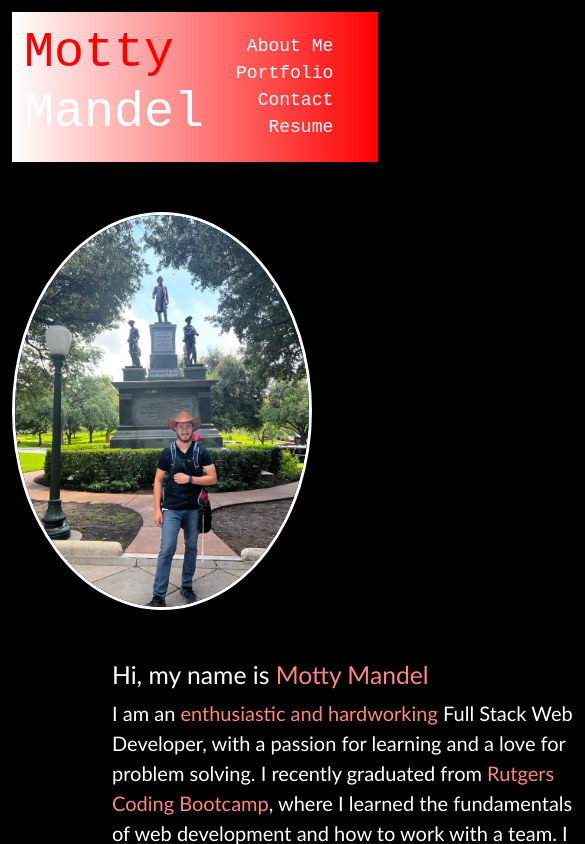
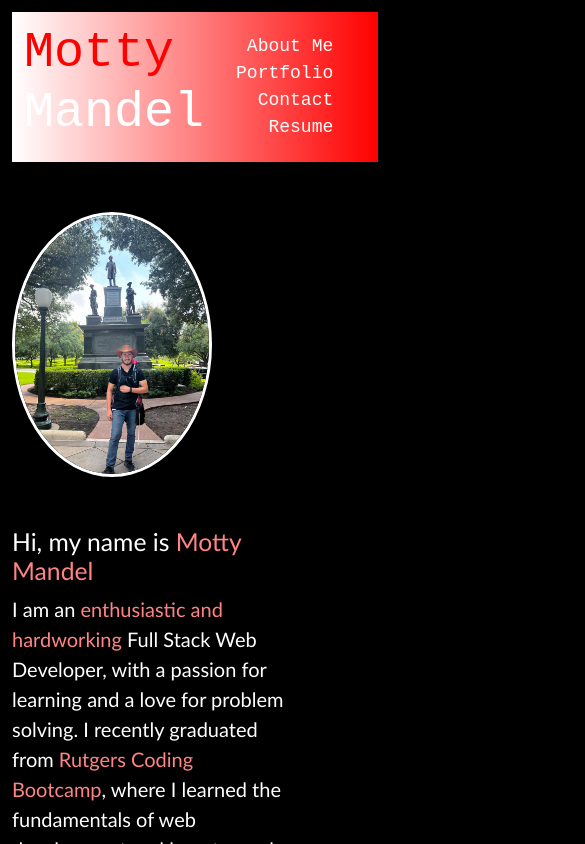
Before and after one commit to motty-mandel/hobby-projects-13, a React (Vite) app: page / in a window 390 px wide. Shown: the top 844 px of the page, 585 px wide, since content can reach past the window. Built offline with nearby package versions, Linux system fonts and the light colour scheme.

Commit message:
added media queries

```diff
--- a/src/index.css
+++ b/src/index.css
@@ -16,10 +16,6 @@
 }
 
 @media (max-width: 600px) {
-  body {
-    font-size: 14px;
-  }
-
   .header-title {
     font-size: 30px;
   }
@@ -33,11 +29,6 @@
     flex-direction: column;
   }
 
-  .img-con img {
-    width: 100px;
-    height: auto;
-  }
-
   .project-item img {
     max-width: 100px;
   }
@@ -45,10 +36,6 @@
 
 
 @media (min-width: 601px) and (max-width: 900px) {
-  body {
-    font-size: 18px;
-  }
-
   .bio-text span {
     font-size: 18px;
     color: aqua;
@@ -65,11 +52,7 @@
   .navLinks {
     width: 100%;
     margin: auto;
-  }
-
-  .img-con img {
-    width: 200px;
-    height: auto;
+    flex-direction: column;
   }
 
   .project-item img {
--- a/src/pages/Resume.jsx
+++ b/src/pages/Resume.jsx
@@ -5,7 +5,7 @@ export default function Resume() {
     return (
         <div className="container">
             <div className="resume-row one">
-                <div className="col name">
+                <div className="col">
                     <h1>Motty Mandel</h1>
                     <h2>Front-end Developer</h2>
                 </div>
--- a/src/pages/aboutMe.css
+++ b/src/pages/aboutMe.css
@@ -29,3 +29,36 @@
 .bio-text p span {
     color: rgb(255, 133, 133);
 }
+
+@media (min-width: 601px) and (max-width: 900px) {
+    .about-me-container {
+        flex-direction: column;
+        align-items: center;
+    }
+
+    .img-con img {
+        width: 200px;
+    }
+
+    .bio-text {
+        width: 300px;
+        margin-left: 0px;
+    }
+
+}
+
+@media (max-width: 600px) {
+    .about-me-container {
+        flex-direction: column;
+        align-items: center;
+    }
+
+    .img-con img {
+        width: 200px;
+    }
+
+    .bio-text {
+        width: 300px;
+        margin-left: 0px;
+    }
+}
--- a/src/pages/contact.css
+++ b/src/pages/contact.css
@@ -13,3 +13,9 @@
 .alert p {
     color: black;
 }
+
+@media (max-width: 400px){
+    .mes-input {
+        width: 300px;
+    }
+}
--- a/src/pages/resume.css
+++ b/src/pages/resume.css
@@ -33,3 +33,27 @@
 .four {
     margin-left: 400px;
 }
+
+@media (min-width: 100px) and (max-width: 900px) {
+    .one {
+        margin-left: 400px;
+    }
+
+    .two {
+        margin-right: 400px;
+    }
+
+    .three {
+        margin-left: 400px;
+    }
+
+    .four {
+        margin-right: 400px;
+    }
+}
+
+@media screen and (max-width: 450px) {
+    .resume-row {
+        width: 300px;
+    }
+}
```
